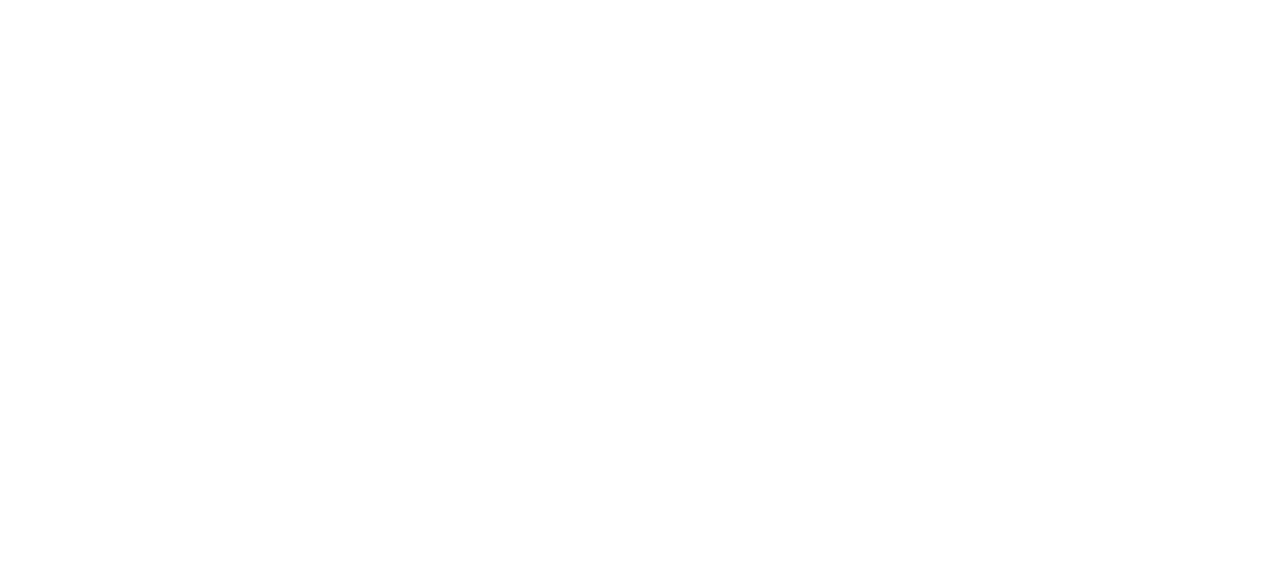
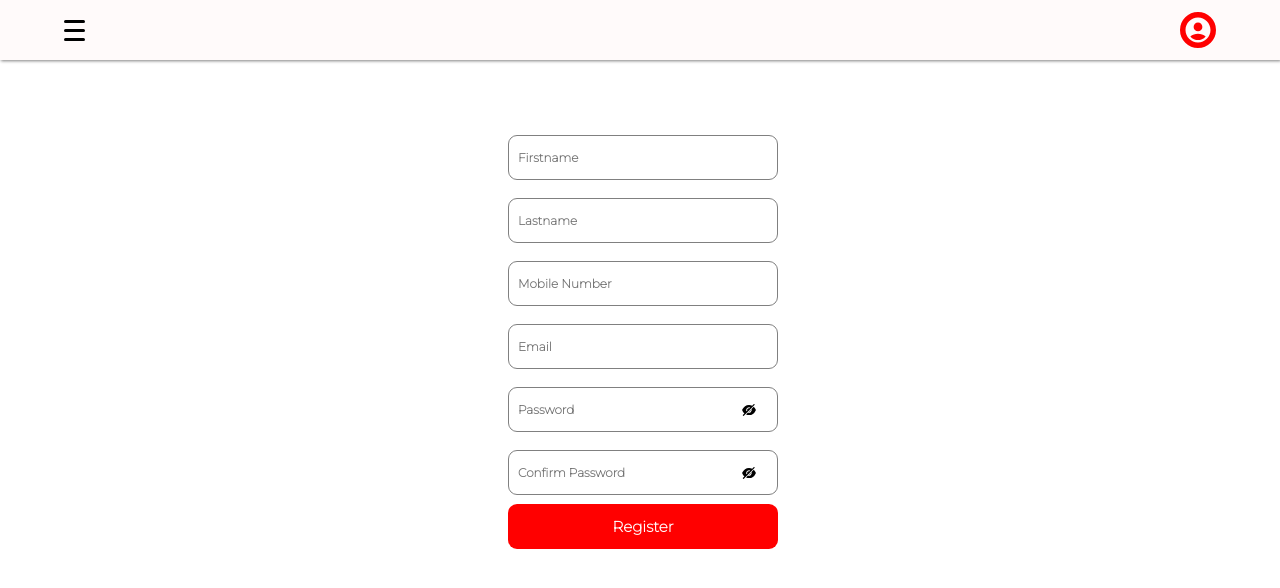
Before and after one commit to Viekesh/Realtor-Clone, a React (Create React App) app: page /Register in a window 1280 px wide. Before the commit this address had no page. Shown: the top 588 px of the page. Built offline with nearby package versions, Linux system fonts and the light colour scheme; no server answers; a web font is replaced by a local one.

Commit message:
Continue To Code Authentication

```diff
--- /dev/null
+++ b/src/Components/Auth/Register.jsx
@@ -0,0 +1,141 @@
+import React, { useState } from 'react';
+import "./Register.scss";
+import Nav from '../Navigation/Nav';
+import { AiFillEye, AiFillEyeInvisible } from 'react-icons/ai';
+
+const Register = () => {
+
+    const [formData, setFormData] = useState({
+        firstname: "",
+        lastname: "",
+        mobileNumber: "",
+        email: "",
+        password: "",
+        confirmPass: ""
+    });
+
+    const { firstname, lastname, mobileNumber, email, password, confirmPass } = formData;
+
+
+
+    const [showPass, setShowPass] = useState(false);
+
+
+
+    const [showConfirmPass, setShowConfirmPass] = useState(false);
+
+
+
+    const handleFormData = (event) => {
+        console.log(event.target.value);
+
+        setFormData((previousState) => ({
+            ...previousState,
+
+            [event.target.id]: event.target.value
+        }))
+    }
+
+    return (
+        <>
+            <Nav />
+            <div className='register'>
+                <form action="">
+                    <input
+                        type="text"
+                        id="firstname"
+                        value={firstname}
+                        className="input_field"
+                        placeholder="Firstname"
+                        onChange={handleFormData}
+                    />
+
+                    <input
+                        type="text"
+                        id="lastname"
+                        value={lastname}
+                        className="input_field"
+                        placeholder="Lastname"
+                        onChange={handleFormData}
+                    />
+
+                    <input
+                        type="number"
+                        id="mobileNumber"
+                        value={mobileNumber}
+                        className="input_field"
+                        placeholder="Mobile Number"
+                        onChange={handleFormData}
+                    />
+
+                    <input
+                        type="email"
+                        id="email"
+                        value={email}
+                        className="input_field"
+                        placeholder="Email"
+                        onChange={handleFormData}
+                    />
+
+                    <div className='for_pass_visi'>
+                        <input
+                            type={showPass ? "text" : "password"}
+                            id="password"
+                            value={password}
+                            className="input_field"
+                            placeholder="Password"
+                            onChange={handleFormData}
+                        />
+
+                        {showPass ?
+                            (
+                                <AiFillEye
+                                    className="reg_eye_invisible"
+                                    onClick={() => setShowPass((prevState) => !prevState)}
+                                />
+                            )
+                            :
+                            (
+                                <AiFillEyeInvisible
+                                    className="reg_eye_invisible"
+                                    onClick={() => setShowPass((prevState) => !prevState)}
+                                />
+                            )}
+                    </div>
+
+                    <div className='for_pass_visi'>
+                        <input
+                            type={showConfirmPass ? "text" : "password"}
+                            id="confirmPass"
+                            value={confirmPass}
+                            className="input_field"
+                            placeholder="Confirm Password"
+                            onChange={handleFormData}
+                        />
+
+                        {showConfirmPass ?
+                            (
+                                <AiFillEye
+                                    className="reg_eye_invisible"
+                                    onClick={() => setShowConfirmPass((prevState) => !prevState)}
+                                />
+                            )
+                            :
+                            (
+                                <AiFillEyeInvisible
+                                    className="reg_eye_invisible"
+                                    onClick={() => setShowConfirmPass((prevState) => !prevState)}
+                                />
+                            )}
+                    </div>
+
+                    <div className="form_buttons">
+                        <button type="submit">Register</button>
+                    </div>
+                </form>
+            </div>
+        </>
+    )
+}
+
+export default Register;
--- /dev/null
+++ b/src/Components/Auth/Register.scss
@@ -0,0 +1,35 @@
+.register {
+    border: 3px solid transparent;
+    padding-top: 120px;
+}
+
+.register form {
+    border: 3px solid transparent;
+    margin: 0 auto;
+    flex-direction: column;
+    width: 270px;
+}
+
+.register form input {
+    border: 1px solid gray;
+    border-radius: 9px;
+    margin: 9px auto;
+    padding: 0 9px;
+    width: 270px;
+    height: 45px;
+    font-family: "Montserrat", sans-serif;
+    font-size: 12px;
+    font-weight: 600;
+}
+
+
+
+.for_pass_visi {
+    position: relative;
+}
+
+.for_pass_visi .reg_eye_invisible {
+    position: absolute;
+    top: 24px;
+    right: 15px;
+}
--- a/src/Components/Auth/SignIn.scss
+++ b/src/Components/Auth/SignIn.scss
@@ -8,7 +8,7 @@
 .sign_in form input {
     border: 1px solid gray;
     border-radius: 9px;
-    margin: 3px auto;
+    margin: 9px auto;
     padding: 0 9px;
     width: 270px;
     height: 45px;
@@ -37,14 +37,14 @@
     font-weight: 600;
 }
 
-.eye_invisible {
+.forPassVisi .eye_invisible {
     position: absolute;
-    top: 18px;
+    top: 21px;
     right: 18px;
     font-size: 18px;
 }
 
-.eye_visible {
+.forPassVisi .eye_visible {
     position: absolute;
     top: 18px;
     right: 18px;
--- a/src/Components/Navigation/Nav.jsx
+++ b/src/Components/Navigation/Nav.jsx
@@ -22,10 +22,18 @@
 
   const [forgotPassButton, setForgotPassButton] = useState(false);
 
+  const [registerButton, setRegisterButton] = useState(false);
+
   const toggleSignInWindow = () => {
+
     setShowSignInForm(!showSignInForm);
+
     setForgotPassButton(!forgotPassButton);
+
+    setRegisterButton(!registerButton);
+
     document.querySelector("body").classList.toggle("body-overflow-visible");
+
   }
 
 
@@ -81,8 +89,16 @@
               <SignIn />
             </div>
 
-            <div className={`forgot_pass_button`}>
+            <div className={`forgot_pass_button ${forgotPassButton ? "forgot_pass_overlay" : ""}`}>
+              <NavLink to="/">
+                <button>Forgot Password</button>
+              </NavLink>
+            </div>
 
+            <div className={`register_button ${registerButton ? "register_button_overlay" : ""}`}>
+              <NavLink to="/Register">
+                <button>Register</button>
+              </NavLink>
             </div>
 
           </div>
--- a/src/Components/Navigation/nav.scss
+++ b/src/Components/Navigation/nav.scss
@@ -4,6 +4,7 @@
     height: 60px;
     position: fixed;
     box-shadow: 1px 1px 3px gray;
+    background-color: snow;
 }
 
 .for_mobile {
@@ -93,6 +94,8 @@
     height: fit-content;
     transform: translateY(-200%);
     transition: 0.3s cubic-bezier(0.68, -0.55, 0.265, 1.55);
+
+    z-index: 8;
 }
 
 .sign_in_form.sign_in_form_overlay {
@@ -100,6 +103,92 @@
 }
 
 // SignIn End
+
+
+
+// Forgot Password End
+
+.forgot_pass_button {
+    border: 2px solid transparent;
+
+    position: fixed;
+    top: 55%;
+    left: 50%;
+    transform: translateX(100%);
+    transition: 0.4s cubic-bezier(0.68, -0.55, 0.265, 1.55);
+
+    width: 100vw;
+    display: flex;
+    align-items: center;
+    justify-content: center;
+    z-index: 7;
+}
+
+.forgot_pass_button a {
+    border: 2px solid transparent;
+    width: 270px;
+}
+
+.forgot_pass_button a button {
+    border: 1px solid red;
+    border-radius: 9px;
+    width: 100%;
+    height: 45px;
+    background: transparent;
+    color: red;
+    font-family: "Montserrat", sans-serif;
+    font-size: 15px;
+    font-weight: 600;
+}
+
+.forgot_pass_button.forgot_pass_overlay {
+    transform: translateX(-50%);
+}
+
+// Forgot Password End
+
+
+
+// Register Button Start
+
+.register_button {
+    border: 2px solid transparent;
+
+    position: fixed;
+    top: 65%;
+    left: 50%;
+    transform: translateX(100%);
+    transition: 0.6s cubic-bezier(0.68, -0.55, 0.265, 1.55);
+
+    width: 100vw;
+    display: flex;
+    align-items: center;
+    justify-content: center;
+    z-index: 7;
+}
+
+.register_button a {
+    border: 2px solid transparent;
+    width: 270px;
+}
+
+.register_button a button {
+    border: 1px solid red;
+    border-radius: 9px;
+    width: 100%;
+    height: 45px;
+    background: transparent;
+    color: red;
+    font-family: "Montserrat", sans-serif;
+    font-size: 15px;
+    font-weight: 600;
+}
+
+.register_button.register_button_overlay {
+    transform: translateX(-50%);
+}
+
+// Register Button End
 
 
 
--- a/src/Routes/ApplicationRoutes.jsx
+++ b/src/Routes/ApplicationRoutes.jsx
@@ -1,6 +1,7 @@
 import React from 'react'
 import { BrowserRouter, Route, Routes } from 'react-router-dom';
 import LandingPage from '../LandingPage/LandingPage';
+import Register from '../Components/Auth/Register';
 
 const ApplicationRoutes = () => {
     return (
@@ -8,6 +9,7 @@
             <BrowserRouter>
                 <Routes>
                     <Route exact path="/" element={<LandingPage />}></Route>
+                    <Route exact path="/Register" element={<Register />}></Route>
                 </Routes>
             </BrowserRouter>
         </div>
```
